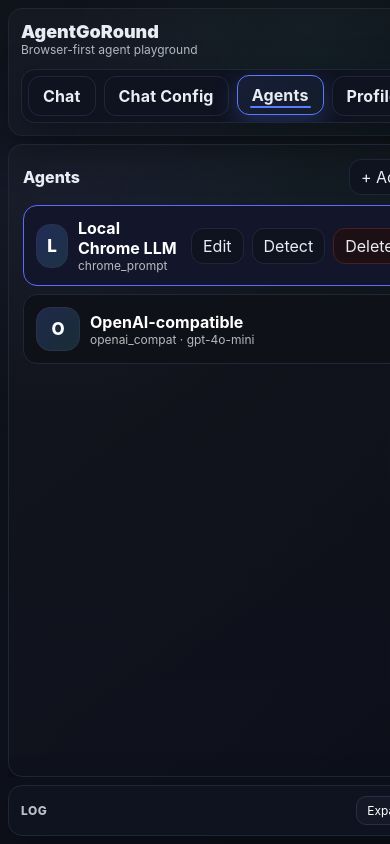
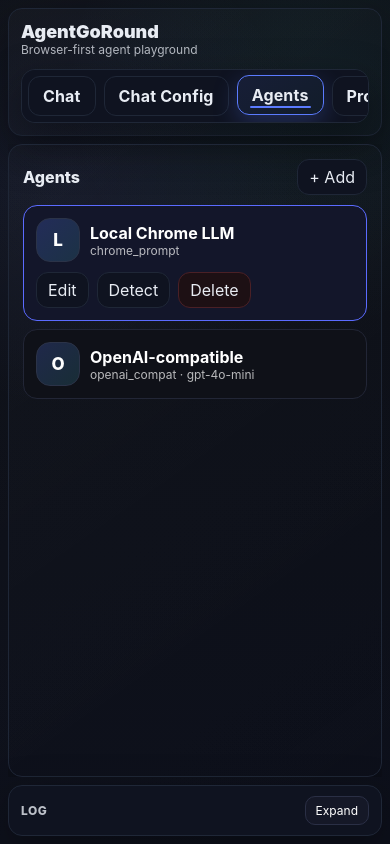
Before and after one commit to gipapa/agent-go-round, a React (Vite) app: page / in a window 390 px wide. Both pictures are taken after a click on the button "Agents". Built offline with nearby package versions, Linux system fonts and the light colour scheme.

Commit message:
fix(ui): stabilize mobile layout
- keep mobile chat, config, log, and tabs within the viewport width\n- let agent rows and editor controls wrap cleanly on small screens\nTests: npm run build

```diff
--- a/src/app/styles.css
+++ b/src/app/styles.css
@@ -131,6 +131,15 @@
   gap: 12px;
   height: 100%;
   min-height: 0;
+}
+
+.card,
+.panel,
+.content,
+.content-grid,
+.log-shell,
+.log-body {
+  min-width: 0;
 }
 
 .chat-grid {
@@ -913,9 +922,39 @@
   .panel,
   .chat-panel,
   .chat-shell,
-  .chat-thread {
+  .chat-thread,
+  .log-shell,
+  .log-body {
     min-width: 0;
     overflow-x: hidden;
+  }
+
+  .log-shell {
+    overflow: hidden;
+  }
+
+  .log-body {
+    overflow: auto;
+  }
+
+  .chat-config-title-row {
+    gap: 12px;
+  }
+
+  .chat-config-pill-row {
+    width: 100%;
+    flex-wrap: nowrap;
+    overflow-x: auto;
+    overflow-y: hidden;
+    padding-bottom: 2px;
+  }
+
+  .chat-config-pill {
+    flex: 0 0 108px;
+  }
+
+  .resources-grid {
+    grid-auto-columns: minmax(260px, 86vw);
   }
 
   .chat-panel {
@@ -1021,4 +1060,35 @@
     min-height: 44px;
     width: 100%;
   }
+
+  .agents-toolbar {
+    flex-wrap: wrap;
+    align-items: flex-start;
+  }
+
+  .agents-row {
+    flex-direction: column;
+    align-items: stretch;
+  }
+
+  .agents-select {
+    width: 100%;
+    min-width: 0;
+  }
+
+  .agents-actions {
+    width: 100%;
+    margin-left: 0 !important;
+    flex-wrap: wrap;
+    justify-content: flex-start;
+  }
+
+  .agents-avatar-row,
+  .agents-editor-actions {
+    flex-wrap: wrap;
+  }
+
+  .agents-editor-actions button {
+    width: 100%;
+  }
 }
--- a/src/ui/AgentsPanel.tsx
+++ b/src/ui/AgentsPanel.tsx
@@ -34,7 +34,7 @@
 
   return (
     <div>
-        <div style={{ display: "flex", gap: 8, alignItems: "center", marginBottom: 10 }}>
+        <div className="agents-toolbar" style={{ display: "flex", gap: 8, alignItems: "center", marginBottom: 10 }}>
           <div style={{ fontWeight: 800 }}>Agents</div>
         <button onClick={() => setDraft(emptyAgent())} style={{ ...btnSmall, marginLeft: "auto" }}>
           + Add
@@ -47,6 +47,7 @@
             return (
               <div
                 key={a.id}
+                className="agents-row"
                 style={{
                   display: "flex",
                   gap: 10,
@@ -61,6 +62,7 @@
                 <button
                   type="button"
                   onClick={() => props.onSelect(a.id)}
+                  className="agents-select"
                   style={{
                     display: "flex",
                     gap: 10,
@@ -84,7 +86,7 @@
               </div>
                 </button>
                 {isActive ? (
-                  <div style={{ display: "flex", gap: 8, marginLeft: "auto" }}>
+                  <div className="agents-actions" style={{ display: "flex", gap: 8, marginLeft: "auto" }}>
                     <button type="button" onClick={() => setDraft(a)} style={btnSmall}>
                       Edit
                     </button>
@@ -191,7 +193,7 @@
       <input value={a.name} onChange={(e) => setA({ ...a, name: e.target.value })} style={inp} />
 
       <label style={label}>大頭照</label>
-      <div style={{ display: "flex", gap: 12, alignItems: "center", margin: "6px 0 14px" }}>
+      <div className="agents-avatar-row" style={{ display: "flex", gap: 12, alignItems: "center", margin: "6px 0 14px" }}>
         <AvatarPreview name={a.name} avatarUrl={a.avatarUrl} />
         <div style={{ display: "grid", gap: 8 }}>
           <input type="file" accept="image/*" onChange={(e) => onAvatarPicked(e.target.files?.[0])} />
@@ -412,7 +414,7 @@
         )}
       </div>
 
-      <div style={{ display: "flex", gap: 8, marginTop: 10 }}>
+      <div className="agents-editor-actions" style={{ display: "flex", gap: 8, marginTop: 10 }}>
         <button onClick={props.onCancel} style={btn}>
           Cancel
         </button>
```
